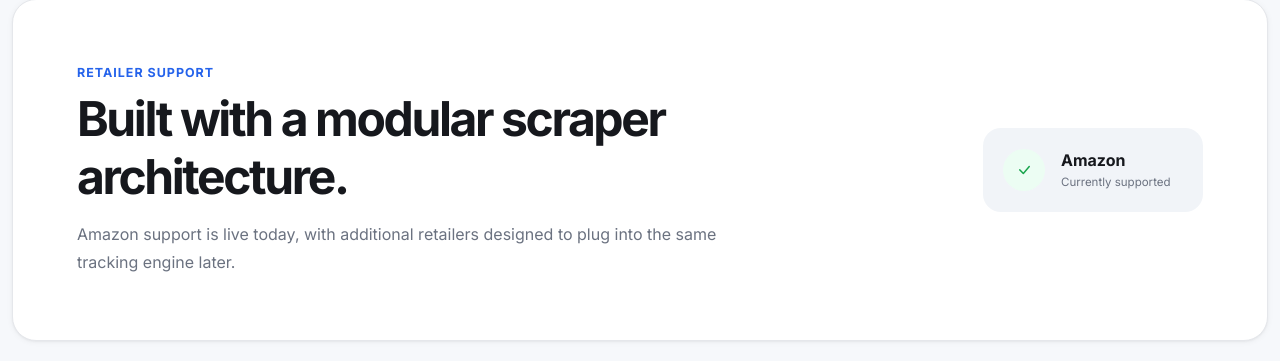
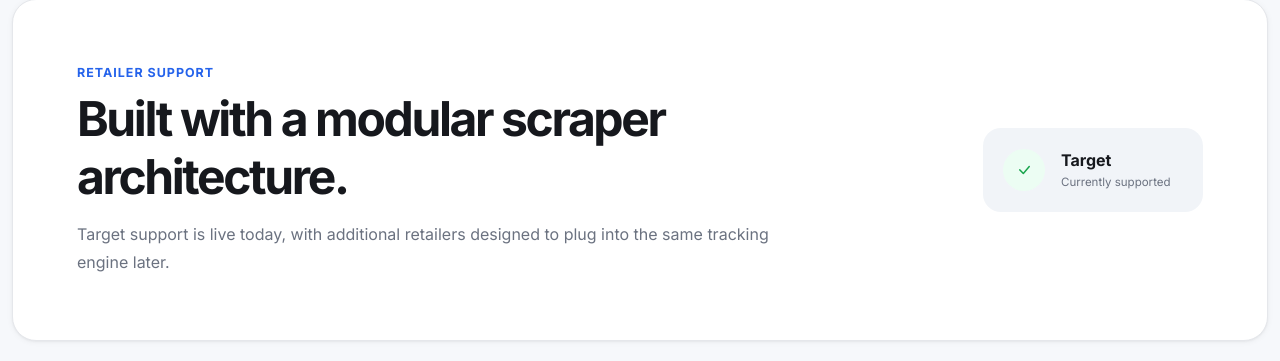
Before and after one commit to magliarozach-phntm/price-tracker-saas, a Python web app: template app/templates/index.html in a window 1280 px wide. Shown: the part 2069-2430 px from the top of the page. Run offline with Jinja, Linux system fonts and the light colour scheme; the template is opened without the code that fills it, so the values that code supplies are empty.

Commit message:
Change retailer name from Amazon to Target
Show Target as currently supported, Amazon in near-future date

```diff
--- a/app/templates/index.html
+++ b/app/templates/index.html
@@ -372,7 +372,7 @@
         </h2>
 
         <p class="landing-support__subtitle">
-            Amazon support is live today, with additional retailers
+            Target support is live today, with additional retailers
             designed to plug into the same tracking engine later.
         </p>
 
@@ -388,7 +388,7 @@
         <div>
 
             <div class="landing-retailer__name">
-                Amazon
+                Target
             </div>
 
             <div class="landing-retailer__status">
```
